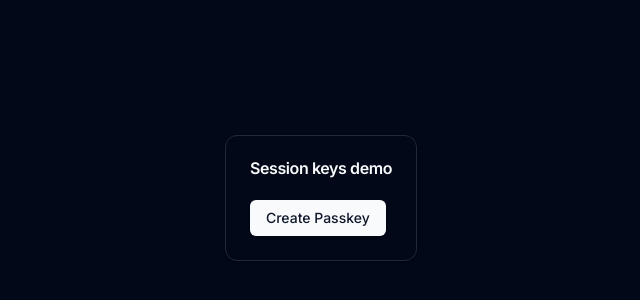
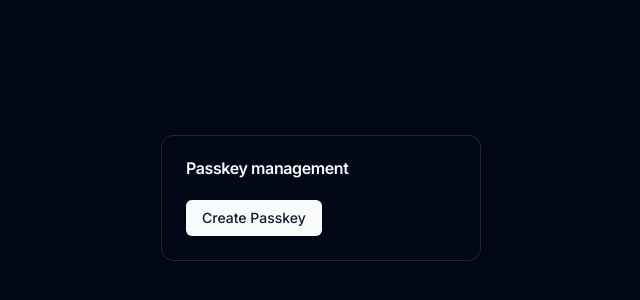
Before and after one commit to WalletConnect/session-keys-demo, a Next.js app: page / in a window 1280 px wide. Shown: the part 202-502 px from the top of the page, without its empty margins (319-959 px from the left). Built offline with nearby package versions, Linux system fonts and the light colour scheme.

Commit message:
chore: styling update

```diff
--- a/src/app/page.tsx
+++ b/src/app/page.tsx
@@ -4,15 +4,8 @@ import { Card, CardContent, CardHeader, CardTitle } from '@/components/ui/card'
 
 export default function Home() {
   return (
-    <div>
-      <Card>
-        <CardHeader>
-          <CardTitle>Session keys demo</CardTitle>
-        </CardHeader>
-        <CardContent>
-          <PasskeySection />
-        </CardContent>
-      </Card>
+    <div className="w-3/4 sm:w-1/2 md:w-1/4 flex flex-col gap-3">
+      <PasskeySection />
     </div>
   )
 }
--- a/src/components/sections/passkey.tsx
+++ b/src/components/sections/passkey.tsx
@@ -3,6 +3,7 @@ import usePasskey from '@/hooks/usePasskey'
 import { Button } from '../ui/button'
 import { createPasskey, signWithPasskey, toLocalStorageFormat } from '@/core/passkeys'
 import { bufferToString } from '@/lib/utils'
+import { Card, CardContent, CardHeader, CardTitle } from '../ui/card'
 
 export default function PasskeySection() {
   const { isPasskeyAvailable, setPasskey } = usePasskey()
@@ -35,7 +36,14 @@ export default function PasskeySection() {
     setPasskey(undefined)
   }
 
-  return isPasskeyAvailable ? (
+  return (
+    <>
+      <Card>
+        <CardHeader>
+          <CardTitle>Passkey management</CardTitle>
+        </CardHeader>
+        <CardContent>
+          {isPasskeyAvailable ? (
             <div className="flex flex-col gap-2">
               <Button onClick={handleSign}>Sign with passkey</Button>
               <Button onClick={handleClear} variant="secondary">
@@ -44,5 +52,9 @@ export default function PasskeySection() {
             </div>
           ) : (
             <Button onClick={handleCreatePasskey}>Create Passkey</Button>
+          )}
+        </CardContent>
+      </Card>
+    </>
   )
 }
```
Lines whose indentation alone changed are shown as unchanged.
